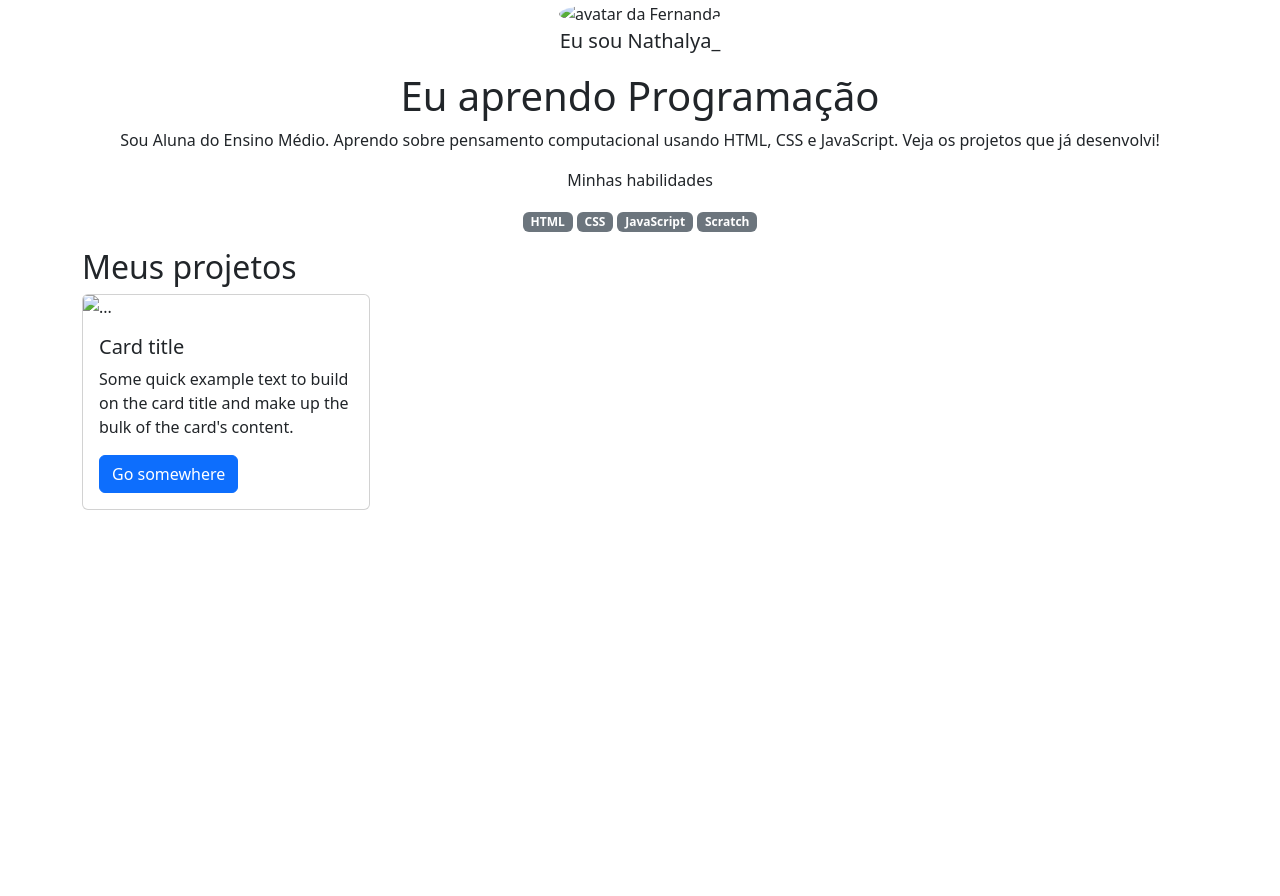
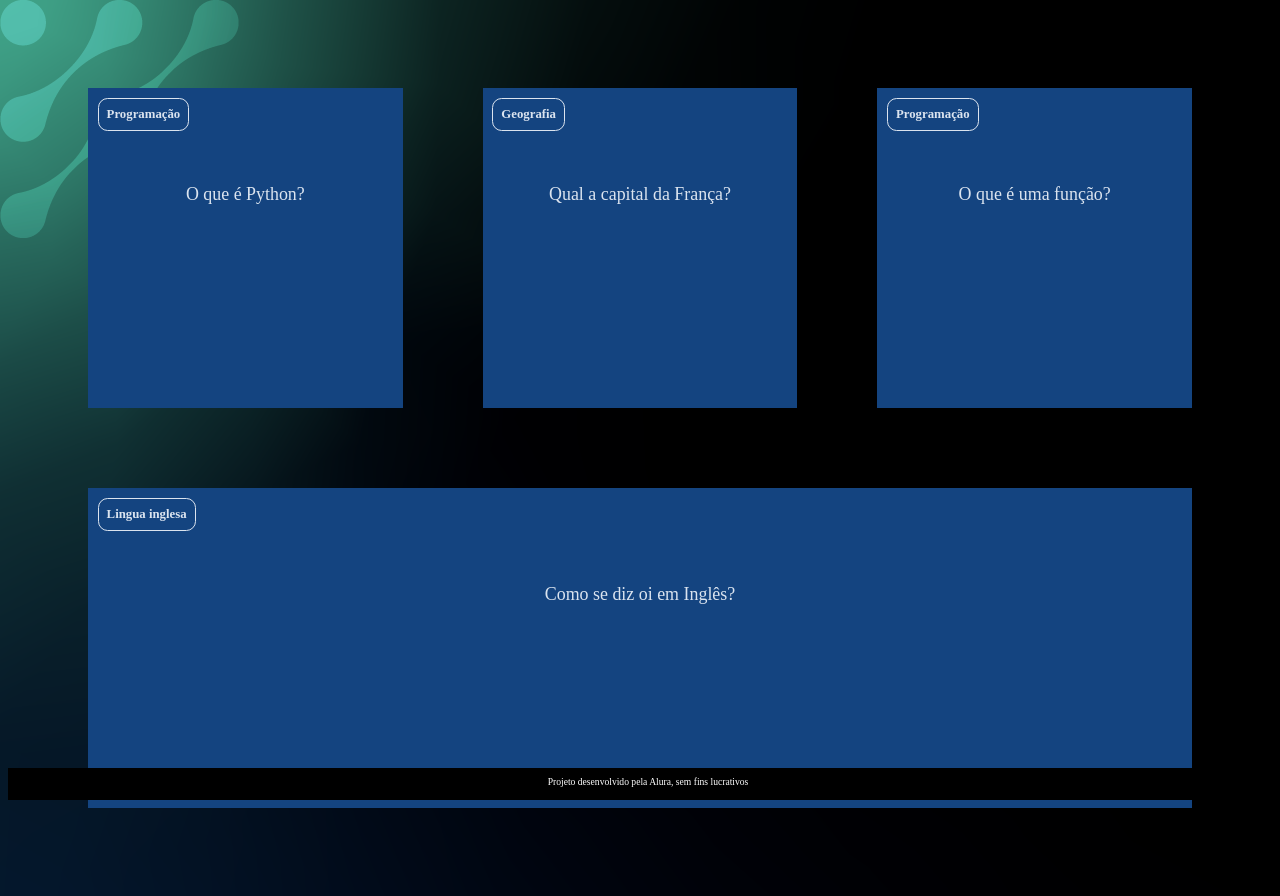
Before and after one commit to nayna01/Nat-web, a plain HTML site: page index.html in a window 1280 px wide. Before the commit the page ends 800 px from the top, so only its background shows below. Drawn offline with nearby package versions, Linux system fonts and the light colour scheme.

Commit message:
Add files via upload

```diff
--- /dev/null
+++ b/app.js
@@ -0,0 +1,29 @@
+function criaCartao(categoria, pergunta, resposta) {
+    let container = document.getElementById('container')
+    let cartao = document.createElement('article')
+    cartao.className = 'cartao'
+
+    cartao.innerHTML = `
+    <div class="cartao__conteudo">
+    <h3>${categoria}</h3>
+    <div class="cartao__conteudo__pergunta">
+        <p>${pergunta}</p>
+    </div>
+    <div class="cartao__conteudo__resposta">
+        <p>${resposta}</p>
+    </div>
+    </div>
+    `
+
+    let respostaEstaVisivel = false
+
+    function viraCartao() {
+        respostaEstaVisivel = !respostaEstaVisivel
+        cartao.classList.toggle('active', respostaEstaVisivel)
+    }
+    cartao.addEventListener('click', viraCartao)
+
+
+    container.appendChild(cartao)
+
+}
--- a/index.html
+++ b/index.html
@@ -1,46 +1,31 @@
 <!DOCTYPE html>
 <html lang="pt-br">
-
 <head>
     <meta charset="UTF-8">
     <meta name="viewport" content="width=device-width, initial-scale=1.0">
-    <link href="https://cdn.jsdelivr.net/npm/bootstrap@5.3.2/dist/css/bootstrap.min.css" rel="stylesheet">
-    <link rel="stylesheet" href="style.css">
-    <title>Meu portfólio</title>
+    <link rel="stylesheet" href="assets/style.css">
+    <title>Flashcard</title>
 </head>
-
 <body>
-    <header class="container text-center">
-        <img src="img/avatar-perfil.png" alt="avatar da Fernanda" class="rounded-circle" width="150" height="150" srcset="">
-        <p class="lead">Eu sou Nathalya_</p>
-        <h1>Eu aprendo Programação</h1>
-        <p>Sou Aluna do Ensino Médio. Aprendo sobre pensamento computacional usando HTML, CSS e JavaScript. Veja os projetos
-            que já desenvolvi!</p>
-        <p>Minhas habilidades</p>
-        <div>
-            <p class="badge bg-secondary">HTML</p>
-            <p class="badge bg-secondary">CSS</p>
-            <p class="badge bg-secondary">JavaScript</p>
-            <p class="badge bg-secondary">Scratch</p>
-        </div>
-    </header>
-    <main class="container">
-        <h2>Meus projetos</h2>
-        <div class="row">
-            <div class="col-md-4">
-                <div class="card" style="width: 18rem;">
-                    <img src="..." class="card-img-top" alt="...">
-                    <div class="card-body">
-                      <h5 class="card-title">Card title</h5>
-                      <p class="card-text">Some quick example text to build on the card title and make up the bulk of the card's content.</p>
-                      <a href="#" class="btn btn-primary">Go somewhere</a>
+    <main>
+        <section id="container">
+            <!-- <article class="cartao">
+                <div class="cartao__conteudo">
+                    <h3>Programação</h3>
+                    <div class="cartao__conteudo__pergunta">
+                        <p>O que é JavaScript?</p>
                     </div>
-                  </div>
-            </div>
-        </div>
-
+                    <div class="cartao__conteudo__resposta">
+                        <p>O JavaScript é uma linguagem de programação</p>
+                    </div>
+                </div>
+            </article> -->
+        </section>
     </main>
-    <script src="https://cdn.jsdelivr.net/npm/bootstrap@5.3.2/dist/js/bootstrap.bundle.min.js"></script>
+    <footer>
+        <p>Projeto desenvolvido pela Alura, sem fins lucrativos</p>
+    </footer>
+    <script src="app.js"></script>
+    <script src="perguntas.js"></script>
 </body>
-
 </html>
--- /dev/null
+++ b/perguntas.js
@@ -0,0 +1,23 @@
+criaCartao(
+    'Programação',
+    'O que é Python?',
+    'O Python é uma linguagem de programação'
+)
+
+criaCartao(
+    'Geografia',
+    'Qual a capital da França?',
+    'A capital da França é Paris'
+)
+
+criaCartao(
+    'Programação',
+    'O que é uma função?',
+    'Uma função é um bloco de código que executa alguma tarefa'
+)
+
+criaCartao(
+    'Lingua inglesa',
+    'Como se diz oi em Inglês?',
+    'Oi em ingles é HI (RAI)'
+)
```
